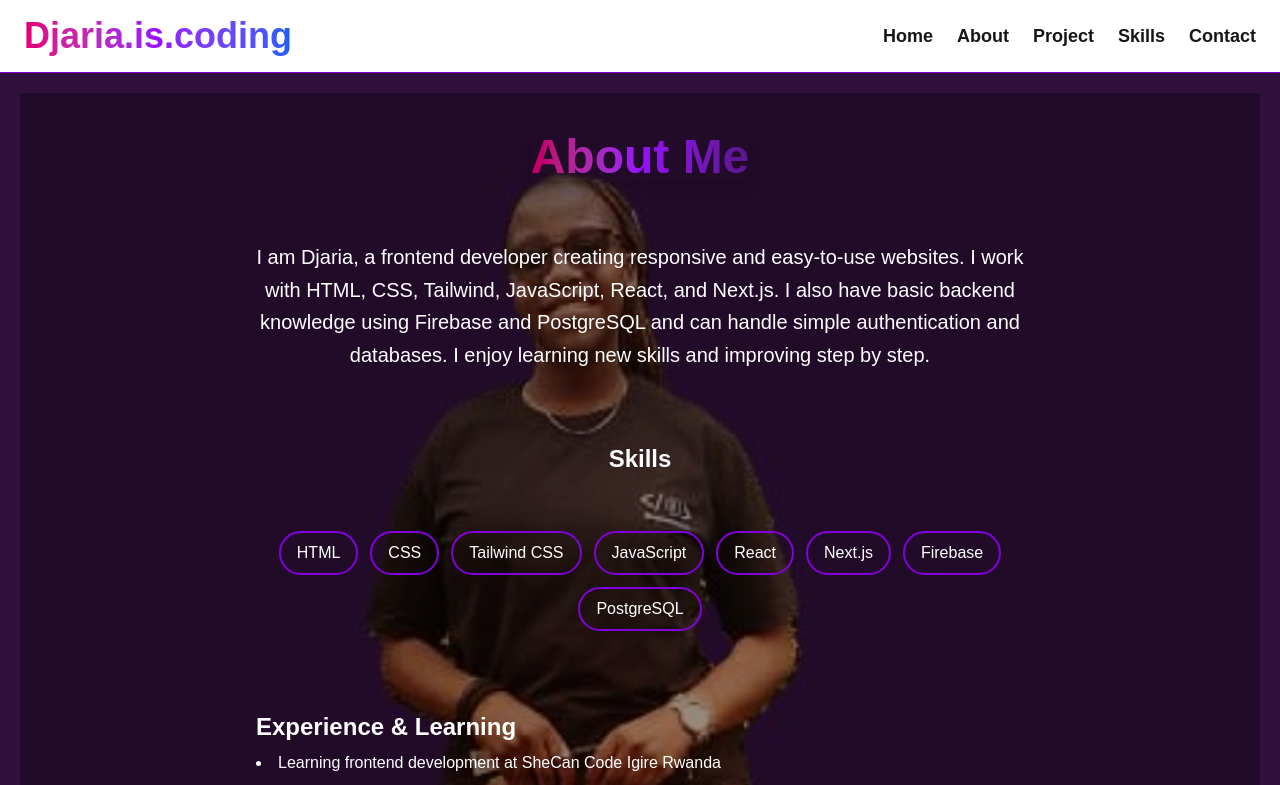
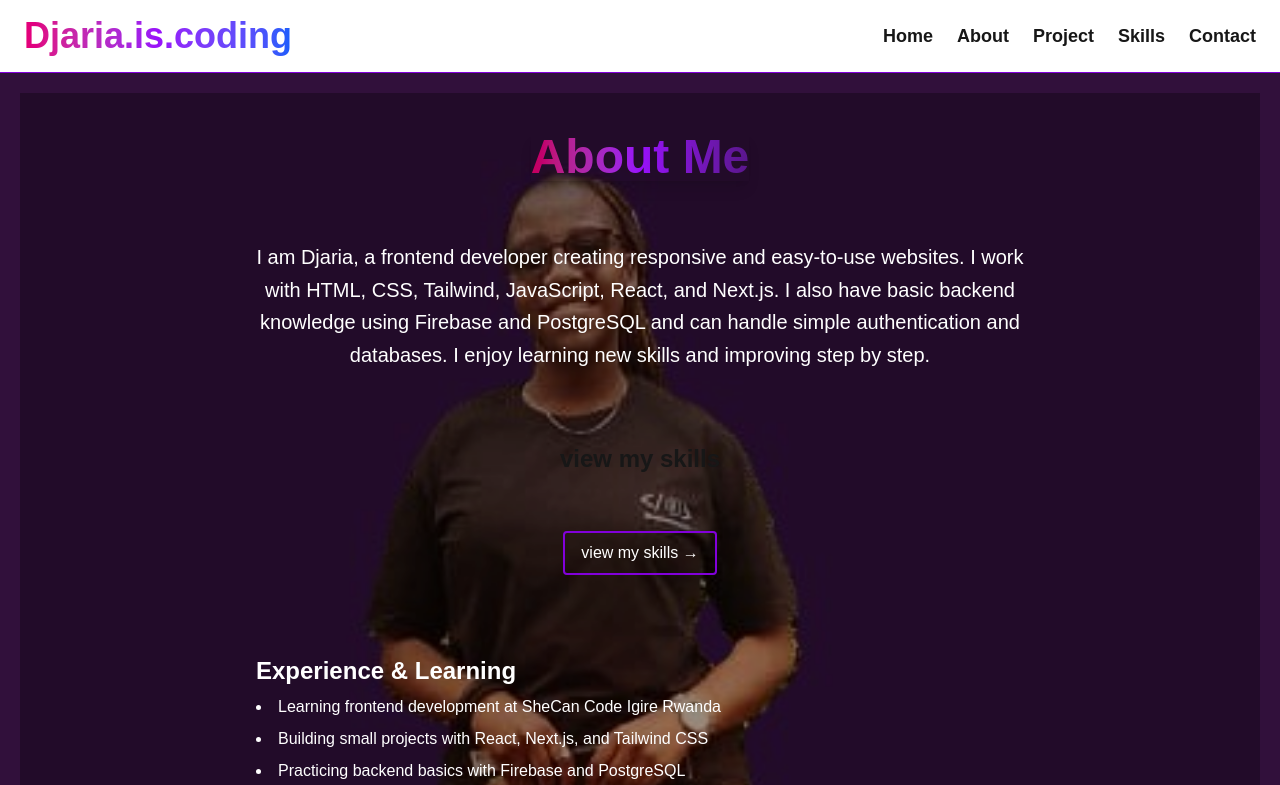
Before and after one commit to UWASEdjaria/my-porifolio-using-next.js, a Next.js app: page /about in a window 1280 px wide. Shown: the top 785 px of the page. Built offline with nearby package versions, Linux system fonts and the light colour scheme.

Commit message:
update by adding link

```diff
--- a/app/about/page.tsx
+++ b/app/about/page.tsx
@@ -1,3 +1,4 @@
+import Link from "next/link";
 import React from "react";
 
 export default function AboutPage() {
@@ -28,18 +29,12 @@ export default function AboutPage() {
           </p>
 
           {/* Skills */}
-          <h2 className="text-2xl font-bold mt-8 mb-4 text-white">
-            Skills
+          <h2 className="text-2xl font-bold mt-8 mb-4 text-purple">
+            view my skills
           </h2>
           <div className="flex flex-wrap justify-center gap-3">
-            <span className="border-2 border-purple-700 px-4 py-2 rounded-full text-white">HTML</span>
-            <span className="border-2 border-purple-700 px-4 py-2 rounded-full text-white">CSS</span>
-            <span className="border-2 border-purple-700 px-4 py-2 rounded-full text-white">Tailwind CSS</span>
-            <span className="border-2 border-purple-700 px-4 py-2 rounded-full text-white">JavaScript</span>
-            <span className="border-2 border-purple-700 px-4 py-2 rounded-full text-white">React</span>
-            <span className="border-2 border-purple-700 px-4 py-2 rounded-full text-white">Next.js</span>
-            <span className="border-2 border-purple-700 px-4 py-2 rounded-full text-white">Firebase</span>
-            <span className="border-2 border-purple-700 px-4 py-2 rounded-full text-white">PostgreSQL</span>
+            <Link href="/skills" className="border-2 border-purple-700 px-4 py-2 rounded text-white">view my skills →</Link>
+
           </div>
 
           {/* Experience */}
--- a/app/page.tsx
+++ b/app/page.tsx
@@ -1,3 +1,4 @@
+import Link from "next/link";
 import React from "react";
 
 
@@ -32,17 +33,16 @@ export default function Page() {
             <a
               href="/DJARIA UWASE frontend cv.pdf"
               download
-              className="bg-gradient-to-r from-pink-800 via-purple-900 to-blue-900 text-white px-6 py-3 rounded-full shadow hover:bg-purple-700 transition text-center"
+              className="bg-linear-to-r from-pink-800 via-purple-900 to-blue-900 text-white px-6 py-3 rounded-full shadow hover:bg-purple-700 transition text-center"
             >
               Download CV
             </a>
           </div>
-
-          <h2 className="text-2xl font-bold rounded-lg sm:text-3xl md:text-4xl lg:text-5xl text-center p-6 sm:p-2 md:p-4 lg:p-6 text-white">
-            Technical Skills
-          </h2>
-
-
+          <div className="flex justify-center"></div>
+  <div className="flex flex-wrap gap-3 sm:gap-4 justify-center text-white font-bold italic p-2">
+    <p className="text-2xl relaxed-leading md:text-gray-400 text-white pl-2 italic">I create beautiful, user-friendly websites that combine design and code. Feel free to reach out and connect!</p>
+    <Link href="/project" className="border-2 border-purple-700 px-4 py-2 rounded-full text-white">Explore for more</Link>
+         </div>
         </div>
       </div>
     </div>
--- a/app/skills/page.tsx
+++ b/app/skills/page.tsx
@@ -68,6 +68,9 @@ function Skills() {
       Next.js
     </a>
 
+    <span className="border-2 border-purple-700 px-4 py-2 rounded-full text-white">Firebase</span>
+    <span className="border-2 border-purple-700 px-4 py-2 rounded-full text-white">PostgreSQL</span>
+
   </div>
 </div>
 
```
